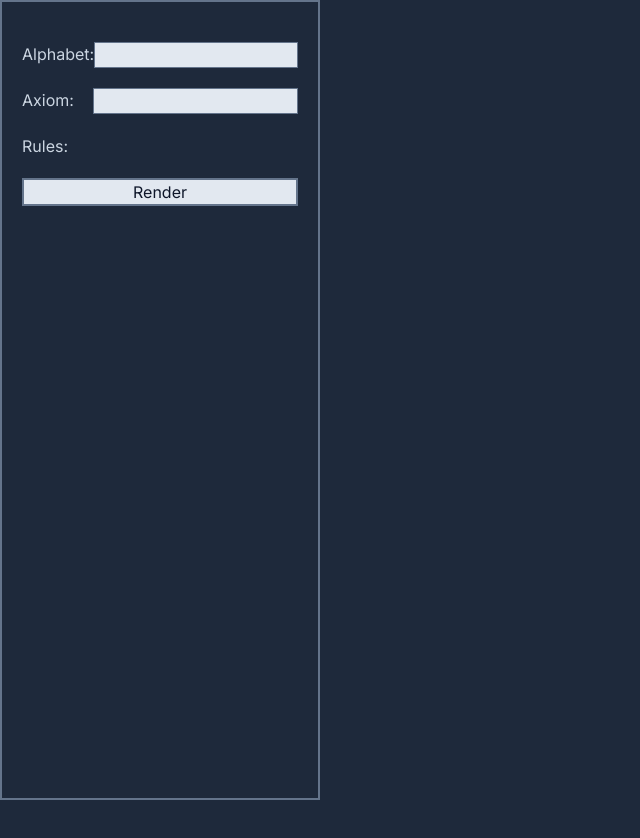
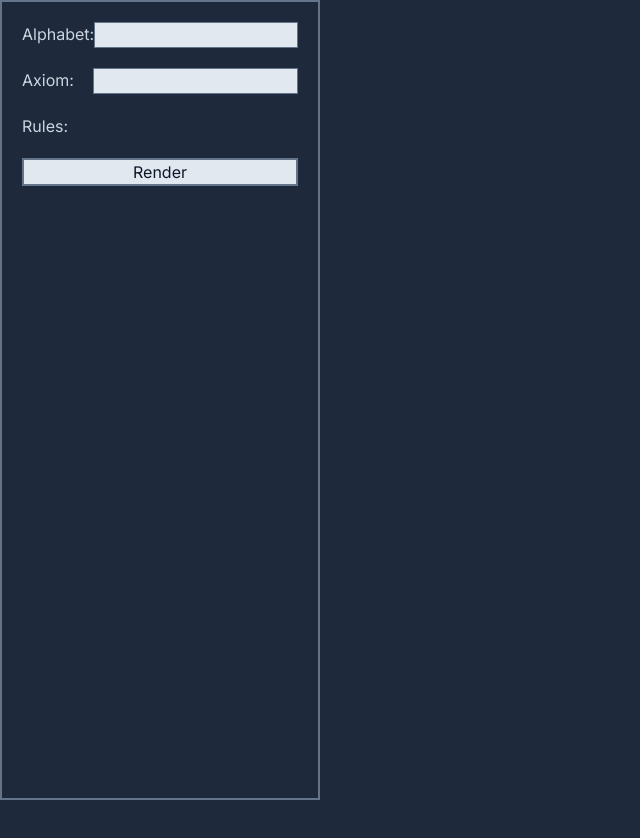
Before and after one commit to cjwurst/l-ink, a Next.js app in the folder l-ink/: page /sandbox in a window 1280 px wide. Shown: the top 838 px of the page, without its empty margins (0-640 px from the left). Built offline with nearby package versions, Linux system fonts and the light colour scheme.

Commit message:
fix padding

```diff
--- a/l-ink/src/app/ui/alphabet.tsx
+++ b/l-ink/src/app/ui/alphabet.tsx
@@ -27,7 +27,7 @@ export default function Alphabet() {
     }
 
     return (
-        <div className="relative flex pt-5 flex-grow">
+        <div className="relative flex flex-grow">
             <div className="w-24">
                 <label htmlFor="alphabet"> Alphabet: </label>
             </div>
```
